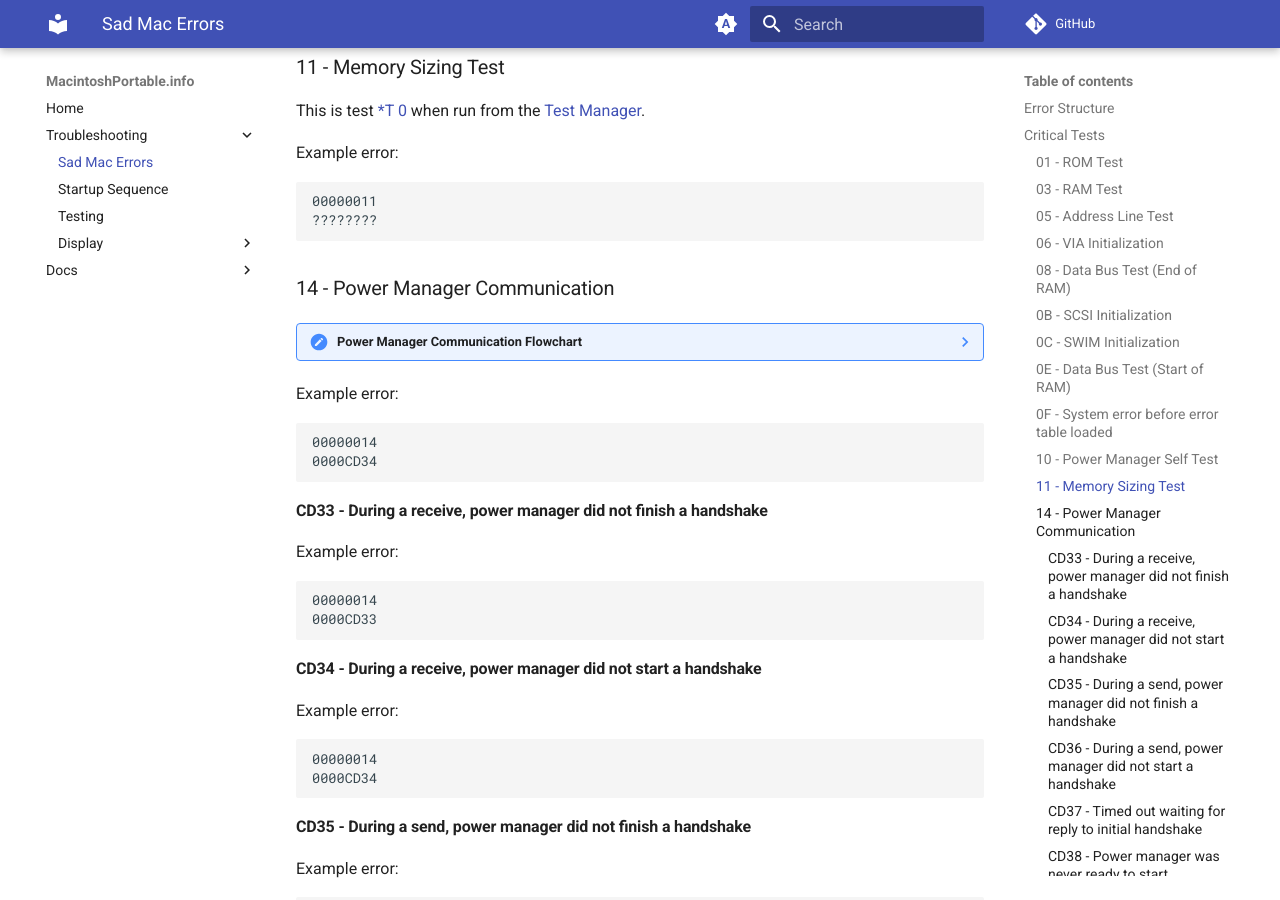
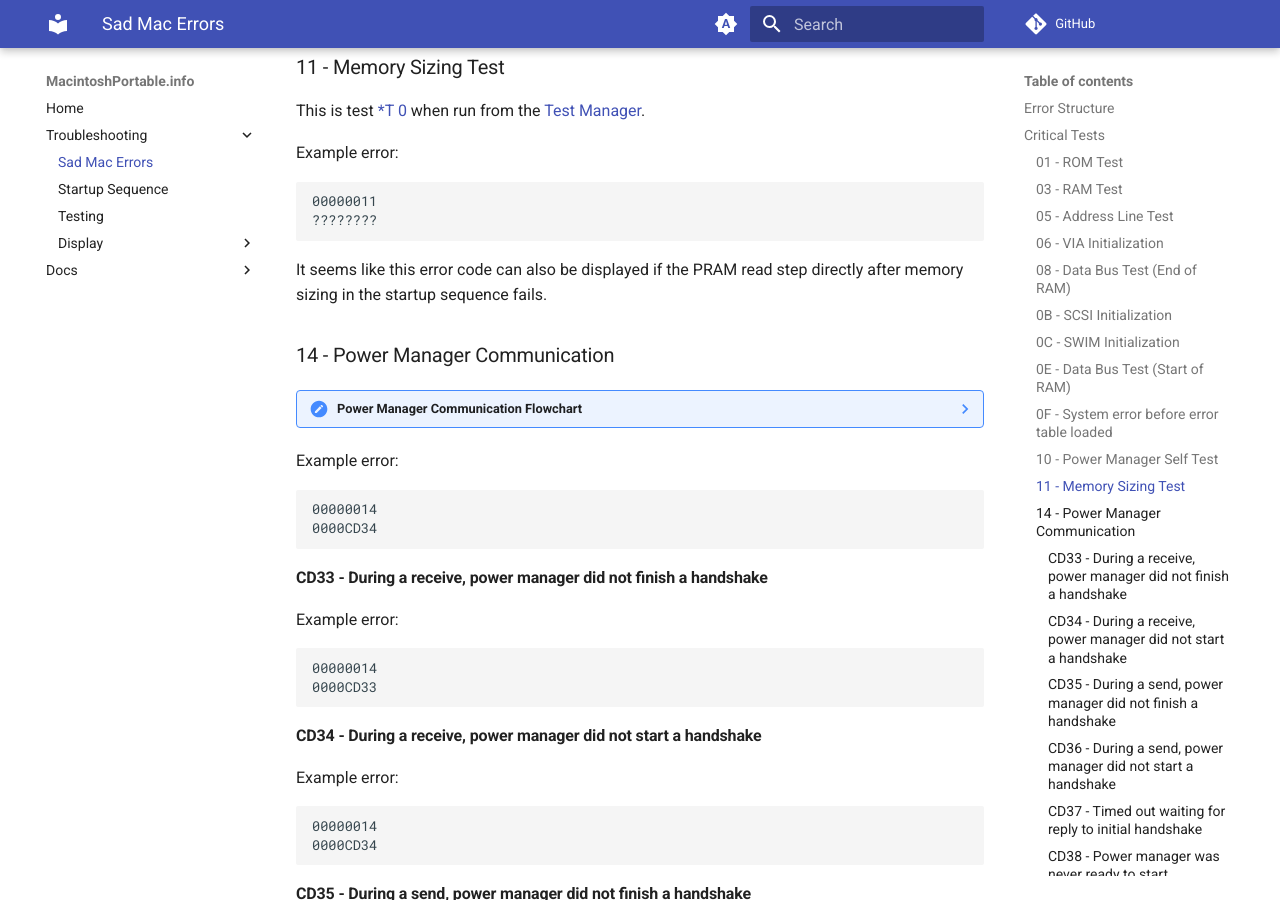
Before and after one commit to rezafouladian/MacintoshPortable, an MkDocs documentation site: the page built from docs/SadMac.md, in a window 1280 px wide and 900 px high, scrolled down 3776 px. Built offline with MkDocs 1.6.1 and Material for MkDocs 9.7.7, drawn with Linux system fonts in a browser that asks for light colours; comment, search, counter and statistics services are not loaded.

Commit message:
Add memory sizing note

````diff
--- a/docs/SadMac.md
+++ b/docs/SadMac.md
@@ -127,6 +127,8 @@ Example error:
 00000011
 ????????
 ```
+
+It seems like this error code can also be displayed if the PRAM read step directly after memory sizing in the startup sequence fails.
 ### 14 - Power Manager Communication
 
 ??? note "Power Manager Communication Flowchart"
````
